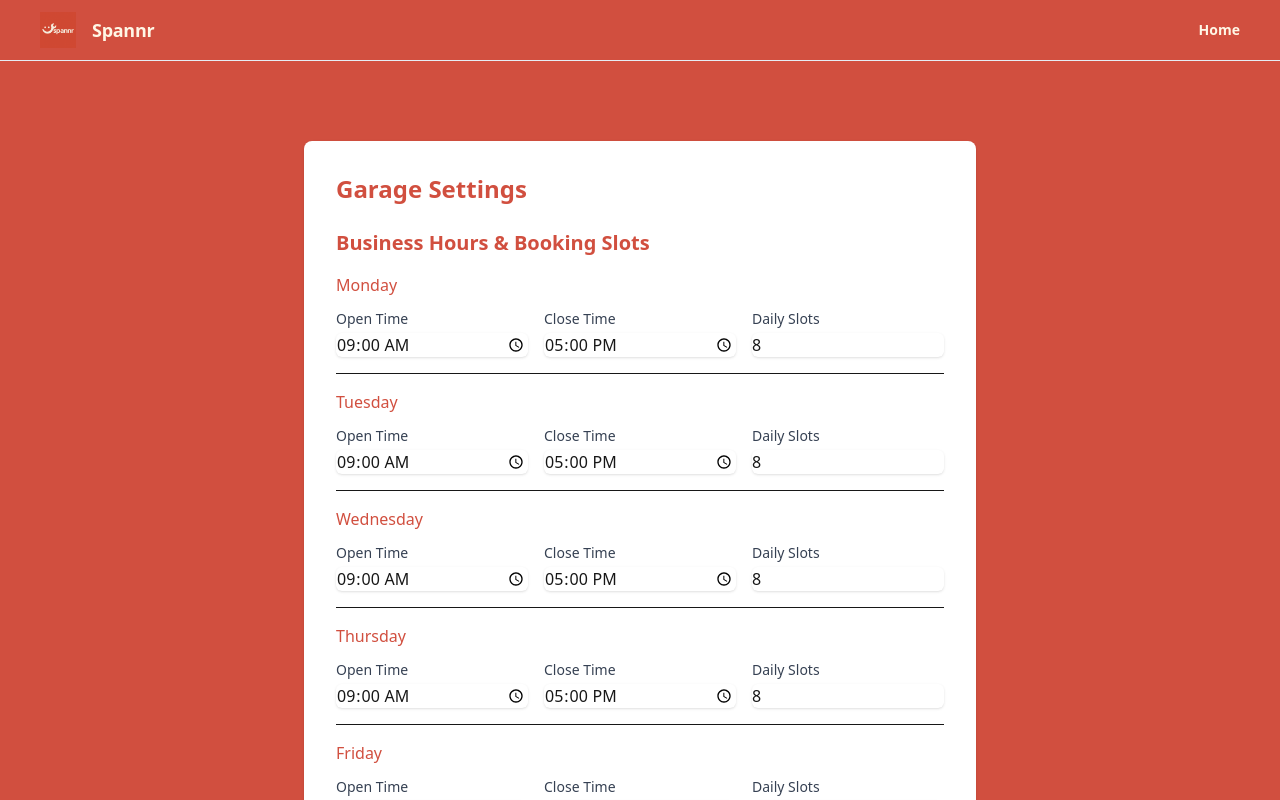
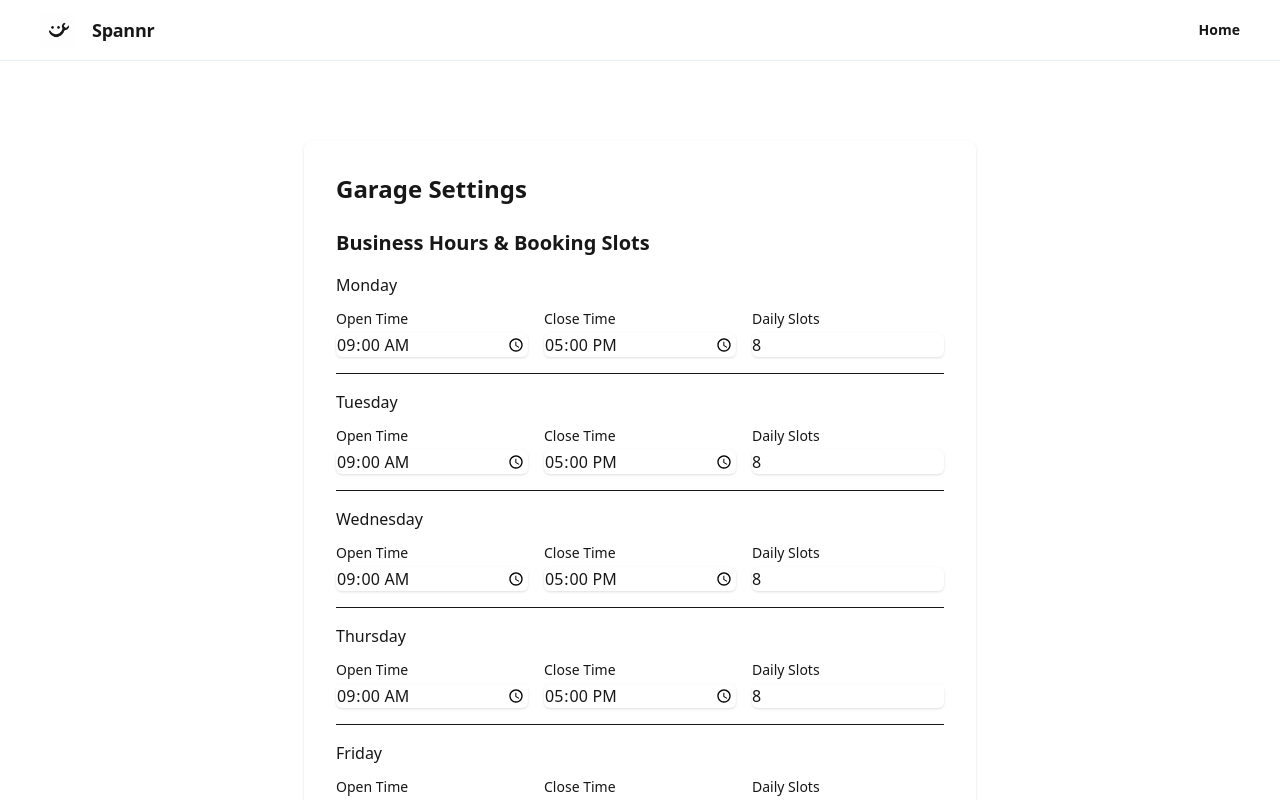
Before and after one commit to jonsearle/spanner-mvp, a Next.js app: page /account in a window 1280 px wide. Shown: the top 800 px of the page. Built offline with nearby package versions, Linux system fonts and the light colour scheme; no server answers.

Commit message:
Commit new design and logo

```diff
--- a/src/app/account/page.js
+++ b/src/app/account/page.js
@@ -73,49 +73,49 @@ export default function AccountPage() {
   };
 
   return (
-    <div className="relative flex min-h-screen flex-col bg-[#d14f3f] overflow-x-hidden" style={{ fontFamily: '"Plus Jakarta Sans", "Noto Sans", sans-serif' }}>
+    <div className="relative flex min-h-screen flex-col bg-white overflow-x-hidden" style={{ fontFamily: '"Plus Jakarta Sans", "Noto Sans", sans-serif' }}>
       <header className="flex items-center justify-between whitespace-nowrap border-b border-solid border-b-[#e6edf4] px-10 py-3">
-        <div className="flex items-center gap-4 text-[#0c151d]">
-          <Image src="/spannr-logo.png" alt="spannr logo" width={36} height={36} />
-          <h2 className="text-[#fff7e6] text-lg font-bold leading-tight tracking-[-0.015em]">Spannr</h2>
+        <div className="flex items-center gap-4 text-[#171717]">
+          <Image src="/Spannr-logo-white.png" alt="spannr logo" width={36} height={36} />
+          <h2 className="text-[#171717] text-lg font-bold leading-tight tracking-[-0.015em]">Spannr</h2>
         </div>
-        <Link href="/" className="text-[#fff7e6] text-sm font-semibold hover:underline">Home</Link>
+        <Link href="/" className="text-[#171717] text-sm font-semibold hover:underline">Home</Link>
       </header>
       <div className="flex flex-col items-center flex-1 px-4 py-12">
         <div className="w-full max-w-2xl bg-white shadow rounded-lg p-8 mt-8">
-          <h1 className="text-2xl font-bold mb-6 text-[#d14f3f]">Garage Settings</h1>
+          <h1 className="text-2xl font-bold mb-6 text-[#171717]">Garage Settings</h1>
           <form onSubmit={handleSubmit} className="space-y-6">
             <div>
-              <h2 className="text-xl font-semibold mb-4 text-[#d14f3f]">Business Hours & Booking Slots</h2>
+              <h2 className="text-xl font-semibold mb-4 text-[#171717]">Business Hours & Booking Slots</h2>
               <div className="space-y-4">
                 {DAYS_OF_WEEK.map((day) => (
                   <div key={day} className="border-b pb-4 last:border-b-0">
-                    <h3 className="font-medium mb-3 text-[#d14f3f]">{day}</h3>
+                    <h3 className="font-medium mb-3 text-[#171717]">{day}</h3>
                     <div className="grid grid-cols-3 gap-4">
                       <div>
-                        <label className="block text-sm font-medium text-gray-700 mb-1">
+                        <label className="block text-sm font-medium text-[#171717] mb-1">
                           Open Time
                         </label>
                         <input
                           type="time"
                           value={businessHours[day].openTime}
                           onChange={(e) => handleTimeChange(day, 'openTime', e.target.value)}
-                          className="w-full rounded-md border-gray-300 shadow-sm focus:border-[#d14f3f] focus:ring-[#d14f3f]"
+                          className="w-full rounded-md border-gray-300 shadow-sm focus:border-[#d14f3f] focus:ring-[#d14f3f] text-[#171717] bg-white"
                         />
                       </div>
                       <div>
-                        <label className="block text-sm font-medium text-gray-700 mb-1">
+                        <label className="block text-sm font-medium text-[#171717] mb-1">
                           Close Time
                         </label>
                         <input
                           type="time"
                           value={businessHours[day].closeTime}
                           onChange={(e) => handleTimeChange(day, 'closeTime', e.target.value)}
-                          className="w-full rounded-md border-gray-300 shadow-sm focus:border-[#d14f3f] focus:ring-[#d14f3f]"
+                          className="w-full rounded-md border-gray-300 shadow-sm focus:border-[#d14f3f] focus:ring-[#d14f3f] text-[#171717] bg-white"
                         />
                       </div>
                       <div>
-                        <label className="block text-sm font-medium text-gray-700 mb-1">
+                        <label className="block text-sm font-medium text-[#171717] mb-1">
                           Daily Slots
                         </label>
                         <input
@@ -124,7 +124,7 @@ export default function AccountPage() {
                           max="24"
                           value={businessHours[day].slotCount}
                           onChange={(e) => handleTimeChange(day, 'slotCount', parseInt(e.target.value))}
-                          className="w-full rounded-md border-gray-300 shadow-sm focus:border-[#d14f3f] focus:ring-[#d14f3f]"
+                          className="w-full rounded-md border-gray-300 shadow-sm focus:border-[#d14f3f] focus:ring-[#d14f3f] text-[#171717] bg-white"
                         />
                       </div>
                     </div>
@@ -135,7 +135,7 @@ export default function AccountPage() {
             <div className="flex justify-end">
               <button
                 type="submit"
-                className="bg-[#d14f3f] text-white px-6 py-2 rounded-full font-bold hover:bg-[#b53e2e] focus:outline-none focus:ring-2 focus:ring-[#d14f3f] focus:ring-offset-2 transition"
+                className="bg-[#f3f4f6] text-[#d14f3f] px-6 py-2 rounded-full font-bold hover:bg-gray-200 focus:outline-none focus:ring-2 focus:ring-[#d14f3f] focus:ring-offset-2 transition"
               >
                 Save Settings
               </button>
--- a/src/app/book/page.js
+++ b/src/app/book/page.js
@@ -21,6 +21,8 @@ export default function BookPage() {
   const [bookedDates, setBookedDates] = useState([]);
   const [loading, setLoading] = useState(false);
   const [message, setMessage] = useState('');
+  const [confirmedDate, setConfirmedDate] = useState(null); // New state for confirmation screen
+  const [bookingError, setBookingError] = useState(false); // Track booking error
 
   const days = getNext7Days();
 
@@ -41,24 +43,25 @@ export default function BookPage() {
     fetchBookings();
   }, []);
 
-  const handleBook = async (date) => {
-    setLoading(true);
-    setMessage('');
-    try {
-      const res = await fetch('/api/bookings', {
+  // New: handle booking and show confirmation instantly
+  const handleBook = (date) => {
+    setConfirmedDate(date); // Instantly show confirmation
+    setBookingError(false); // Reset error state
+    // Submit booking in background
+    fetch('/api/bookings', {
       method: 'POST',
       headers: { 'Content-Type': 'application/json' },
       body: JSON.stringify({ date }),
-      });
+    })
+      .then(async (res) => {
         const result = await res.json();
-      if (!res.ok) throw new Error(result.error || 'Booking failed');
-      setMessage(`Booking confirmed for ${date}!`);
+        if (!res.ok) {
+          setBookingError(true); // Show error on confirmation screen
+        } else {
           setBookedDates(prev => [...prev, date]);
-    } catch (error) {
-      setMessage('Booking failed.');
-      console.error(error);
         }
-    setLoading(false);
+      })
+      .catch(() => setBookingError(true));
   };
 
   const handleClear = async () => {
@@ -77,18 +80,51 @@ export default function BookPage() {
     setLoading(false);
   };
 
+  // New: Confirmation screen
+  if (confirmedDate) {
     return (
-    <div className="relative flex min-h-screen flex-col bg-[#d14f3f] overflow-x-hidden" style={{ fontFamily: '"Plus Jakarta Sans", "Noto Sans", sans-serif' }}>
+      <div className="relative flex min-h-screen flex-col bg-white overflow-x-hidden" style={{ fontFamily: '"Plus Jakarta Sans", "Noto Sans", sans-serif' }}>
         <header className="flex items-center justify-between whitespace-nowrap border-b border-solid border-b-[#e6edf4] px-10 py-3">
-        <div className="flex items-center gap-4 text-[#0c151d]">
-          <Image src="/spannr-logo.png" alt="spannr logo" width={36} height={36} />
-          <h2 className="text-[#fff7e6] text-lg font-bold leading-tight tracking-[-0.015em]">Spannr</h2>
+          <div className="flex items-center gap-4 text-[#171717]">
+            <Image src="/Spannr-logo-white.png" alt="spannr logo" width={36} height={36} />
+            <h2 className="text-[#171717] text-lg font-bold leading-tight tracking-[-0.015em]">Spannr</h2>
+          </div>
+          <Link href="/" className="text-[#fff7e6] text-sm font-semibold hover:underline">Home</Link>
+        </header>
+        <div className="flex flex-col items-center flex-1 px-4 py-12">
+          <div className="w-full max-w-2xl bg-white shadow rounded-lg p-8 mt-8 flex flex-col items-center">
+            <h1 className="text-2xl font-bold mb-6 text-[#171717]">Booking Confirmed!</h1>
+            <p className="text-lg text-[#171717] mb-4">Your booking for <b>{confirmedDate}</b> has been received.</p>
+            {bookingError && (
+              <div className="text-red-600 font-semibold mb-4 text-center">
+                There was a problem saving your booking. <br />
+                <button
+                  className="mt-2 bg-[#f3f4f6] text-[#d14f3f] px-4 py-2 rounded-full font-bold hover:bg-gray-200"
+                  onClick={() => handleBook(confirmedDate)}
+                >
+                  Retry Booking
+                </button>
+              </div>
+            )}
+            <Link href="/" className="mt-6 bg-[#f3f4f6] text-[#d14f3f] px-6 py-2 rounded-full font-bold hover:bg-gray-200">Back to Home</Link>
+          </div>
+        </div>
+      </div>
+    );
+  }
+
+  return (
+    <div className="relative flex min-h-screen flex-col bg-white overflow-x-hidden" style={{ fontFamily: '"Plus Jakarta Sans", "Noto Sans", sans-serif' }}>
+      <header className="flex items-center justify-between whitespace-nowrap border-b border-solid border-b-[#e6edf4] px-10 py-3">
+        <div className="flex items-center gap-4 text-[#171717]">
+          <Image src="/Spannr-logo-white.png" alt="spannr logo" width={36} height={36} />
+          <h2 className="text-[#171717] text-lg font-bold leading-tight tracking-[-0.015em]">Spannr</h2>
         </div>
         <Link href="/" className="text-[#fff7e6] text-sm font-semibold hover:underline">Home</Link>
       </header>
       <div className="flex flex-col items-center flex-1 px-4 py-12">
         <div className="w-full max-w-2xl bg-white shadow rounded-lg p-8 mt-8">
-          <h1 className="text-2xl font-bold mb-6 text-[#d14f3f]">When would you like to book?</h1>
+          <h1 className="text-2xl font-bold mb-6 text-[#171717]">When would you like to book?</h1>
           <div className="flex gap-3 p-3 flex-wrap pr-4 mb-6">
             {days.map(date => {
               const isBooked = bookedDates.includes(date);
@@ -96,7 +132,7 @@ export default function BookPage() {
               return (
                 <button
                   key={date}
-                  className={`flex h-10 shrink-0 items-center justify-center gap-x-2 rounded-full pl-6 pr-6 ${isBooked ? 'bg-gray-200 text-gray-400 cursor-not-allowed' : 'bg-gray-100 text-[#222] hover:bg-gray-200'} text-lg font-bold`}
+                  className={`flex h-10 shrink-0 items-center justify-center gap-x-2 rounded-full pl-6 pr-6 ${isBooked ? 'bg-gray-200 text-gray-400 cursor-not-allowed' : 'bg-[#f3f4f6] text-[#222] hover:bg-gray-200'} text-lg font-bold`}
                   disabled={isBooked || loading}
                   onClick={() => handleBook(date)}
                 >
@@ -107,7 +143,7 @@ export default function BookPage() {
           </div>
           <div className="flex justify-end">
             <button
-              className="flex min-w-[84px] max-w-[480px] cursor-pointer items-center justify-center overflow-hidden rounded-full h-10 px-4 bg-gray-100 text-[#222] text-sm font-bold leading-normal tracking-[0.015em] hover:bg-gray-200"
+              className="flex min-w-[84px] max-w-[480px] cursor-pointer items-center justify-center overflow-hidden rounded-full h-10 px-4 bg-[#f3f4f6] text-[#222] text-sm font-bold leading-normal tracking-[0.015em] hover:bg-gray-200"
               onClick={handleClear}
               disabled={loading}
             >
--- a/src/app/page.js
+++ b/src/app/page.js
@@ -3,31 +3,31 @@ import Link from "next/link";
 
 export default function Home() {
   return (
-    <div className="relative flex min-h-screen flex-col bg-[#d14f3f] overflow-x-hidden" style={{ fontFamily: '"Plus Jakarta Sans", "Noto Sans", sans-serif' }}>
+    <div className="relative flex min-h-screen flex-col bg-white overflow-x-hidden" style={{ fontFamily: '"Plus Jakarta Sans", "Noto Sans", sans-serif' }}>
       <div className="flex flex-col items-center justify-center flex-1 px-4 py-12">
         <div className="flex flex-col items-center gap-8 max-w-xl w-full">
           <Image
-            src="/spannr-logo.png"
+            src="/Spannr-logo-white.png"
             alt="spannr logo"
             width={220}
             height={220}
             priority
             className="mb-2"
           />
-          <h1 className="text-4xl sm:text-5xl font-extrabold text-[#fff7e6] text-center tracking-tight mb-2">Bookings made simple.<br className="hidden sm:block" /> Built for garages.</h1>
-          <p className="text-lg sm:text-xl text-[#fff7e6] text-center font-medium mb-6">
+          <h1 className="text-4xl sm:text-5xl font-extrabold text-[#171717] text-center tracking-tight mb-2">Bookings made simple.<br className="hidden sm:block" /> Built for garages.</h1>
+          <p className="text-lg sm:text-xl text-[#171717] text-center font-medium mb-6">
             Spannr helps independent garages take bookings online without the faff. Whether you&apos;re after a lightweight booking link or a full web presence, Spannr gives you the tools to manage your schedule, stay organised, and keep customers coming back.
           </p>
-          <p>Version 17.0.0 - Initial change</p>
+          <p className="text-[#171717]">Version 17.0.0 - Initial change</p>
 
           <div className="flex flex-col sm:flex-row gap-4 w-full justify-center">
-            <Link href="/book" className="flex-1 min-w-[160px] rounded-full bg-[#fff7e6] text-[#d14f3f] text-lg font-bold py-3 px-6 text-center shadow hover:bg-white transition">Book Now</Link>
-            <Link href="/account" className="flex-1 min-w-[160px] rounded-full bg-[#fff7e6] text-[#d14f3f] text-lg font-bold py-3 px-6 text-center shadow hover:bg-white transition">Garage Settings</Link>
+            <Link href="/book" className="flex-1 min-w-[160px] rounded-full bg-[#f3f4f6] text-[#d14f3f] text-lg font-bold py-3 px-6 text-center shadow hover:bg-gray-200 transition">Book Now</Link>
+            <Link href="/account" className="flex-1 min-w-[160px] rounded-full bg-[#f3f4f6] text-[#d14f3f] text-lg font-bold py-3 px-6 text-center shadow hover:bg-gray-200 transition">Garage Settings</Link>
           </div>
         </div>
       </div>
-      <footer className="flex justify-center items-center py-4 border-t border-[#e6edf4] bg-[#d14f3f]">
-        <span className="text-[#fff7e6] text-sm">&copy; {new Date().getFullYear()} Spannr</span>
+      <footer className="flex justify-center items-center py-4 border-t border-[#e6edf4] bg-white">
+        <span className="text-[#171717] text-sm">&copy; {new Date().getFullYear()} Spannr</span>
       </footer>
     </div>
   );
```
Also changed, not shown: public/Spannr-logo-white.png (added), public/Spannr-logo.png (deleted). Lines whose indentation alone changed are shown as unchanged.
